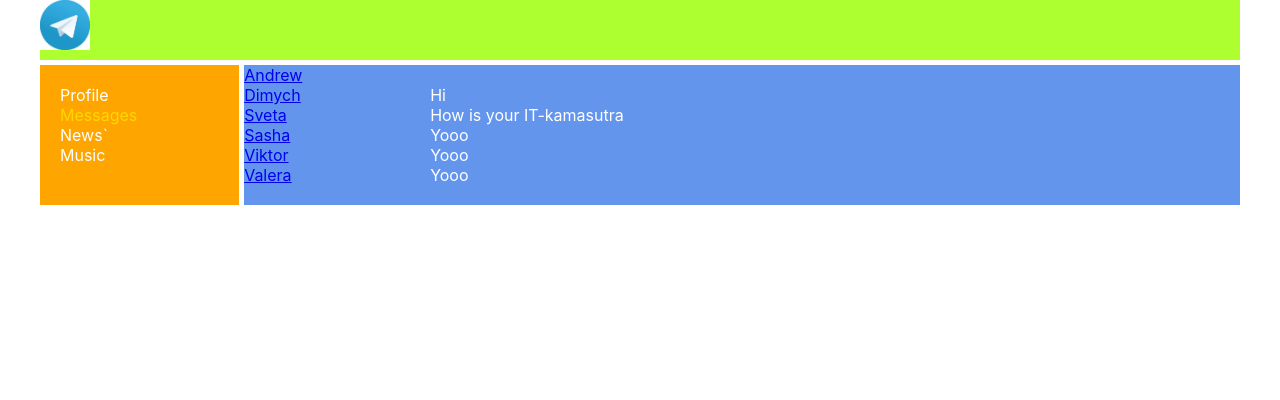
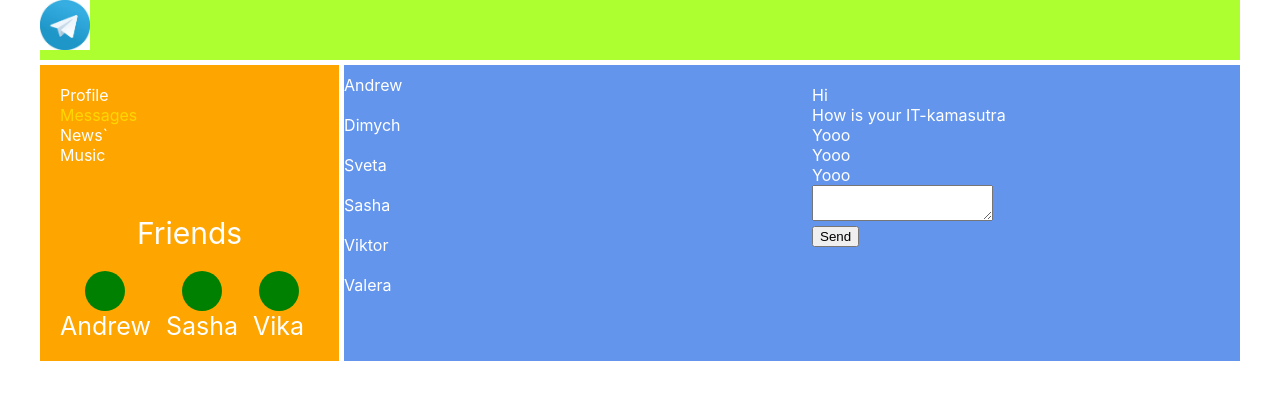
Before and after one commit to andreyoch/react-1, a React (Create React App) app: page /dialogs in a window 1280 px wide. Shown: the top 400 px of the page. Built offline with nearby package versions, Linux system fonts and the light colour scheme.

Commit message:
Before props callback add

```diff
--- a/src/App.js
+++ b/src/App.js
@@ -12,20 +12,15 @@ const App = (props) => {
     <BrowserRouter>
       <div className="app-wrapper">
         <Header />
-        <Navbar />
+        <Navbar state={props.state.navBar} />
         <div className="app-wrapper-content">
           <Route
             path={"/dialogs"}
-            render={() => (
-              <Dialogs
-                dialogs={props.state.dialogsPage.dialogs}
-                messages={props.state.dialogsPage.messages}
-              />
-            )}
+            render={() => <Dialogs state={props.state.dialogsPage} />}
           />
           <Route
             path={"/profile"}
-            render={() => <Profile posts={props.state.profilePage.posts} />}
+            render={() => <Profile state={props.state.profilePage} />}
           />
           <Route path={"/news"} component={News} />
           <Route path={"/music"} component={Music} />
--- a/src/components/Dialogs/Dialogs.jsx
+++ b/src/components/Dialogs/Dialogs.jsx
@@ -1,18 +1,30 @@
 import s from "./Dialogs.module.css";
 import Message from "./Message/Message";
 import DialogItem from "./DialogItem/DialogItem";
+import * as React from "react";
 
 const Dialogs = (props) => {
-  const dialogsElements = props.dialogs.map((d) => (
+  const textAreaId = React.createRef();
+
+  const sendMessage = () => {
+    console.log(textAreaId.current.value);
+  };
+  const dialogsElements = props.state.dialogs.map((d) => (
     <DialogItem name={d.name} id={d.id} />
   ));
-  const messageElements = props.messages.map((m) => (
+  const messageElements = props.state.messages.map((m) => (
     <Message message={m.message} id={m.id} />
   ));
   return (
     <div className={s.dialogs}>
       <div className={s.dialogItems}>{dialogsElements}</div>
-      <div className={s.messages}>{messageElements}</div>
+      <div className={s.messages}>
+        {messageElements}
+        <textarea ref={textAreaId}></textarea>
+        <div>
+          <button onClick={sendMessage}>Send</button>
+        </div>
+      </div>
     </div>
   );
 };
--- a/src/components/Dialogs/Dialogs.module.css
+++ b/src/components/Dialogs/Dialogs.module.css
@@ -1,6 +1,6 @@
 .dialogs {
     display: grid;
-    grid-template-columns: 2fr 10fr;
+    grid-template-columns: 1fr 1fr;
 }
 
 .dialogItems {
@@ -8,8 +8,12 @@
 }
 
 .dialog {
-
+    padding: 10px 0;
     color: white;
+}
+a {
+    color: white;
+    text-decoration: none;
 }
 
 .active {
--- /dev/null
+++ b/src/components/Navbar/Friend/Friend.jsx
@@ -0,0 +1,12 @@
+import s from "./Friend.module.css";
+
+const Friend = (props) => {
+  return (
+    <div className={s.friendItemRow}>
+      <div className={s.friendImg}></div>
+      <div className={s.friendName}>{props.name}</div>
+    </div>
+  );
+};
+
+export default Friend;
--- /dev/null
+++ b/src/components/Navbar/Friend/Friend.module.css
@@ -0,0 +1,18 @@
+.friendItemRow {
+    display: flex;
+    flex-direction: column;
+    align-items: center;
+    margin-right: 15px;
+}
+
+.friendImg {
+    background-color: green;
+    height: 40px;
+    width: 40px;
+    border-radius: 20px;
+}
+
+.friendName {
+    color: white;
+    font-size: 25px;
+}
--- a/src/components/Navbar/Navbar.jsx
+++ b/src/components/Navbar/Navbar.jsx
@@ -1,7 +1,11 @@
 import s from "./Navbar.module.css";
 import { NavLink } from "react-router-dom";
+import Friend from "./Friend/Friend";
 
-const Navbar = () => {
+const Navbar = (props) => {
+  const friendsItem = props.state.friendsName.map((f) => (
+    <Friend name={f.name} />
+  ));
   return (
     <nav className={s.nav}>
       <div className={s.item}>
@@ -24,6 +28,10 @@ const Navbar = () => {
           Music
         </NavLink>
       </div>
+      <div className={s.friendsBlock}>
+        Friends
+        <div className={s.friendsBlockRow}>{friendsItem}</div>
+      </div>
     </nav>
   );
 };
--- a/src/components/Navbar/Navbar.module.css
+++ b/src/components/Navbar/Navbar.module.css
@@ -12,3 +12,16 @@
 .item a.activeLink {
     color: gold;
 }
+
+.friendsBlock {
+    font-size: 30px;
+    text-align: center;
+    margin-top: 50px;
+    color: white;
+}
+
+.friendsBlockRow {
+    margin-top: 20px;
+    display: flex;
+    flex-direction: row;
+}
--- a/src/components/Profile/MyPosts/MyPost.jsx
+++ b/src/components/Profile/MyPosts/MyPost.jsx
@@ -1,19 +1,27 @@
 import s from "./MyPosts.module.css";
 import Post from "./Post/Post";
+import * as React from "react";
 
 const MyPosts = (props) => {
   const postElements = props.posts.map((p) => (
     <Post message={p.message} id={p.id} likeCount={p.likeCount} />
   ));
+
+  const textElement = React.createRef();
+
+  let addPost = () => {
+    console.log(textElement.current.value);
+  };
+
   return (
     <div className={s.postsBlock}>
       <div>
         <h3>My posts</h3>
         <div>
-          <textarea></textarea>
+          <textarea ref={textElement}></textarea>
         </div>
         <div>
-          <button>Add post</button>
+          <button onClick={addPost}>Add post</button>
         </div>
       </div>
       <div>New post</div>
--- a/src/components/Profile/Profile.jsx
+++ b/src/components/Profile/Profile.jsx
@@ -6,7 +6,7 @@ const Profile = (props) => {
   return (
     <div>
       <ProfileInfo />
-      <MyPosts posts={props.posts} />
+      <MyPosts state={props.state.posts} />
     </div>
   );
 };
--- a/src/redux/state.js
+++ b/src/redux/state.js
@@ -5,6 +5,13 @@ const state = {
       { id: 2, message: "I know how to use prop`s!", likeCount: 15 },
       { id: 3, message: "It's my first post", likeCount: 25 },
     ],
+    addNewPosts: function (postId, messageText, likeCount) {
+      this.posts.push({
+        id: postId,
+        message: messageText,
+        likeCount: likeCount,
+      });
+    },
   },
   dialogsPage: {
     dialogs: [
@@ -23,6 +30,9 @@ const state = {
       { id: 4, message: "Yooo" },
     ],
   },
+  navBar: {
+    friendsName: [{ name: "Andrew" }, { name: "Sasha" }, { name: "Vika" }],
+  },
 };
 
 export default state;
```
